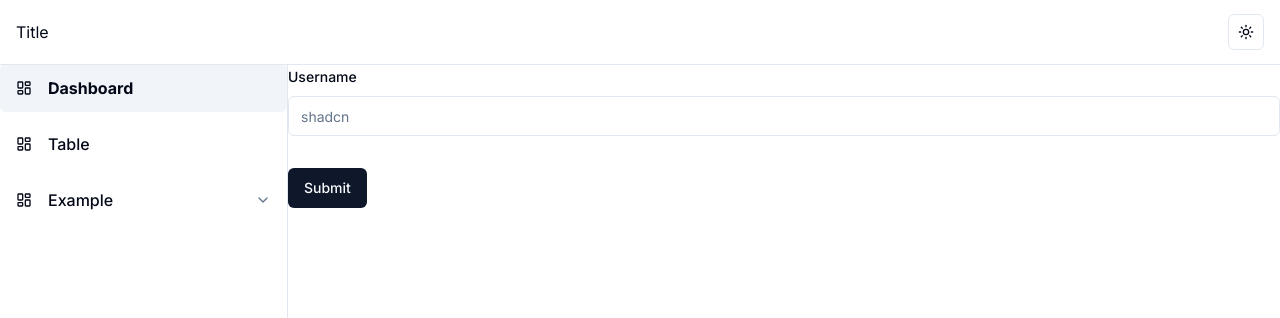
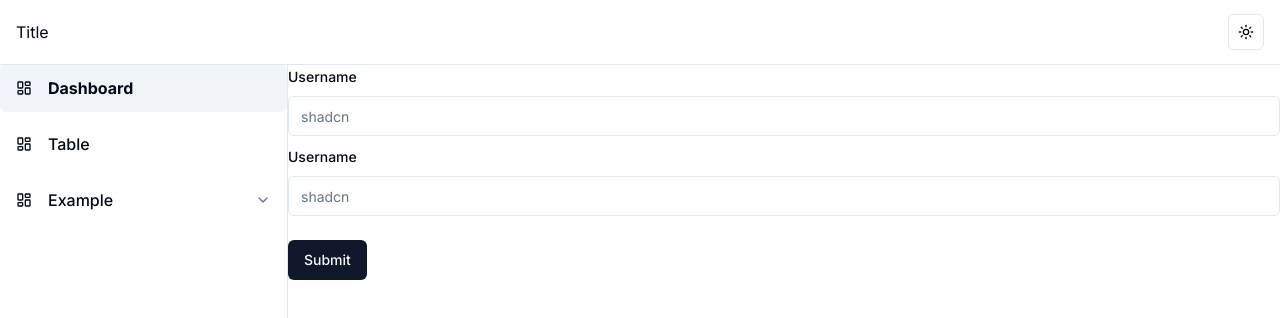
Before and after one commit to pratamayp/next-shadcn, a Next.js app: page /dashboard in a window 1280 px wide. Shown: the top 318 px of the page. Built offline with nearby package versions, Linux system fonts and the light colour scheme.

Commit message:
style: form example gap

```diff
--- a/app/(dashboard)/dashboard/form.tsx
+++ b/app/(dashboard)/dashboard/form.tsx
@@ -30,13 +30,21 @@ export function DashboardForm() {
 
   return (
     <Form {...form}>
-      <form onSubmit={form.handleSubmit(onSubmit)} className="space-y-8">
+      <form onSubmit={form.handleSubmit(onSubmit)} className="space-y-6">
+        <div className="space-y-2">
           <InputField
             form={form}
             name="username"
             label="Username"
             placeholder="shadcn"
           />
+          <InputField
+            form={form}
+            name="username"
+            label="Username"
+            placeholder="shadcn"
+          />
+        </div>
         <Button type="submit">Submit</Button>
       </form>
     </Form>
```
Lines whose indentation alone changed are shown as unchanged.
